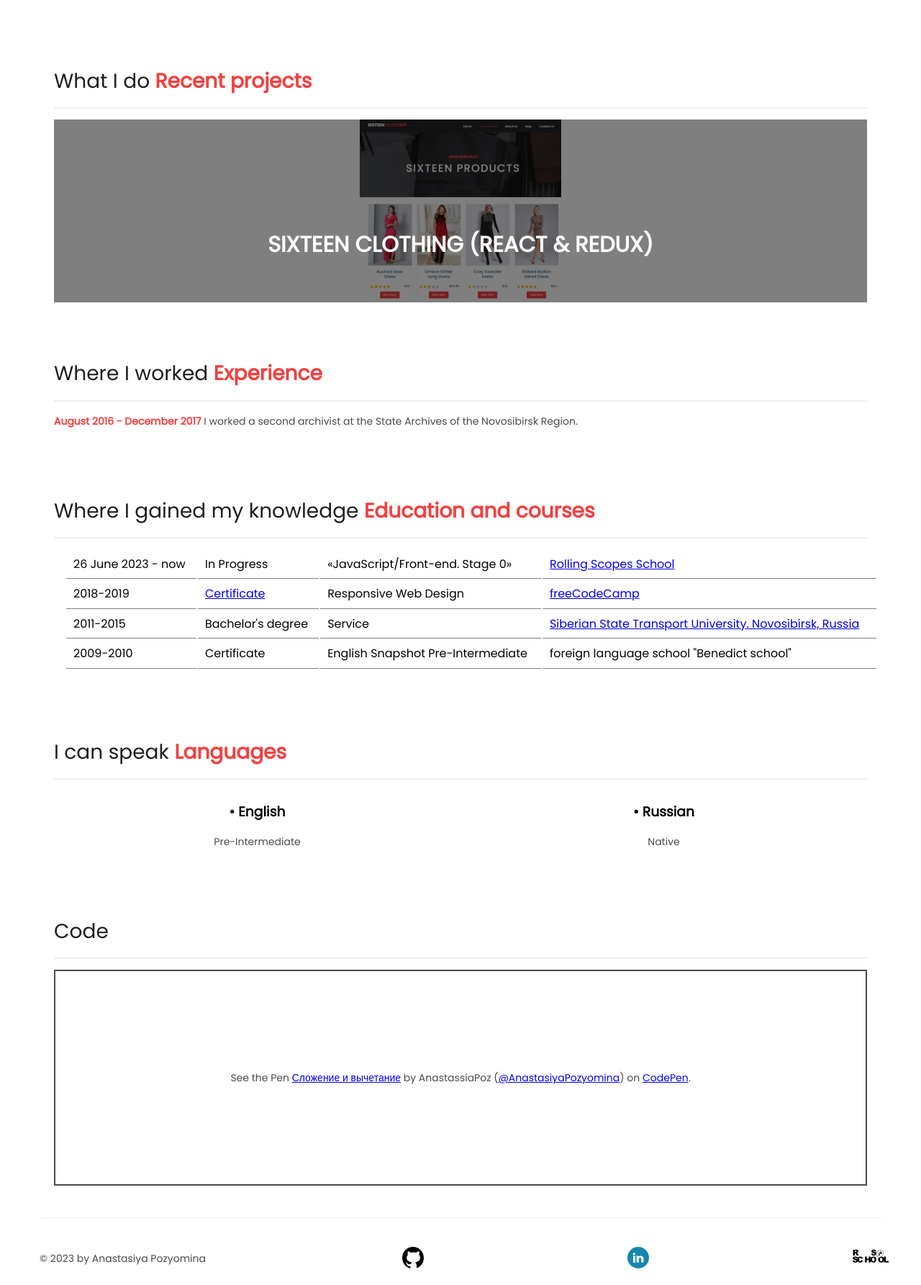
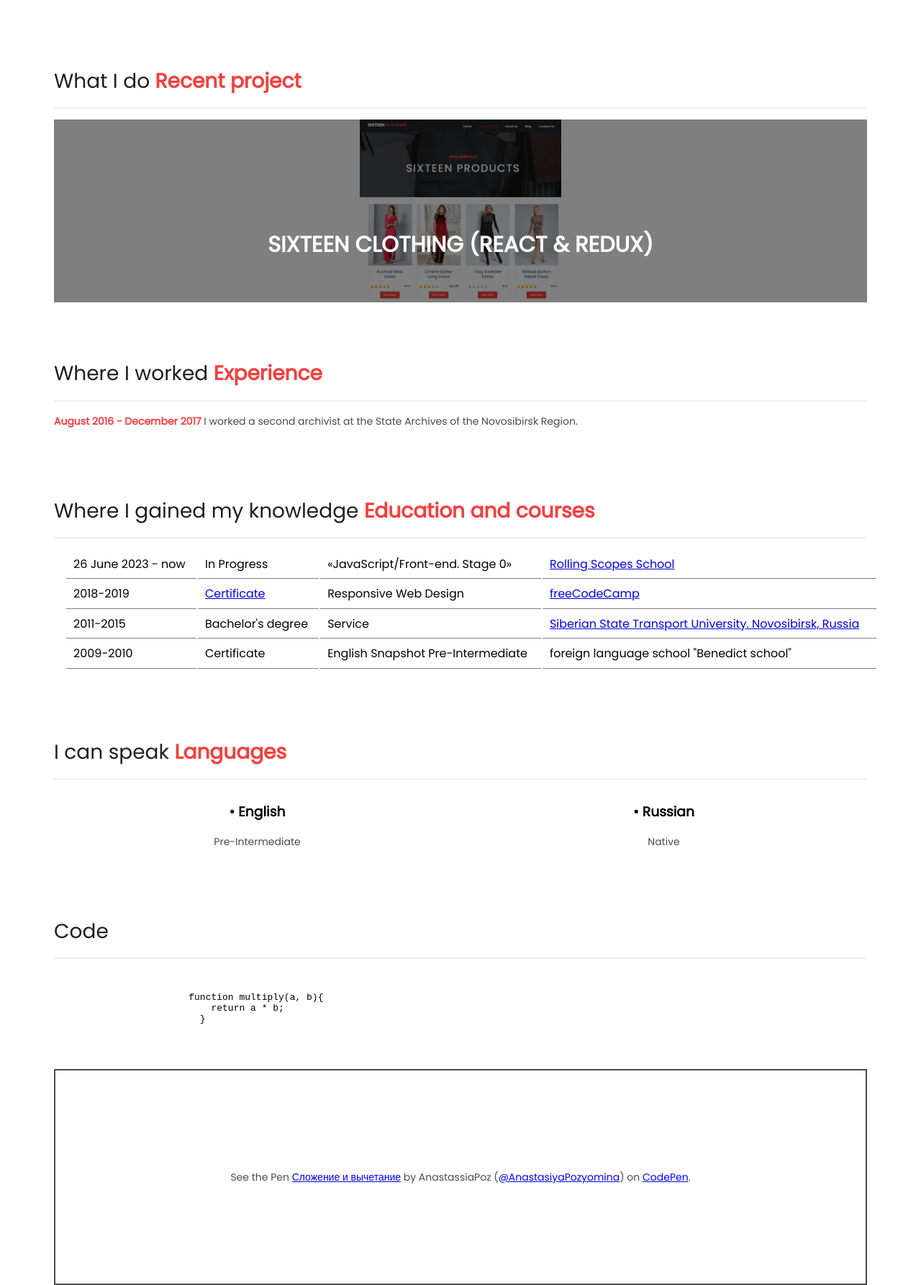
Before and after one commit to AnastasiyaPozyomina/rsschool-cv, a plain HTML site: page index.html in a window 1280 px wide. Shown: the part 779-2564 px from the top of the page at 72% size. Drawn offline with Linux system fonts and the light colour scheme; a script that the page names is missing.

Commit message:
docs:add code section code

```diff
--- a/index.html
+++ b/index.html
@@ -19,7 +19,7 @@
                         <a href="#skills">Skills</a>
                     </li>
                     <li>
-                        <a href="#projects">Projects</a>
+                        <a href="#projects">Project</a>
                     </li>
                     <li>
                         <a href="#experience">Experience</a>
@@ -29,6 +29,9 @@
                     </li>
                     <li>
                         <a href="#education">Education</a>
+                    </li>
+                    <li>
+                        <a href="#code">Code</a>
                     </li>
                     <li>
                         <a href="#contact">Contact</a>
@@ -60,7 +63,7 @@
 
 
 
-                    <div class="contact">
+                    <div class="contact" id="contact">
                         <ul class="social-list">
                             <li><a class="social-button-item" target="_blank"
                                     href="https://github.com/AnastasiyaPozyomina"><img src="images/github.svg"
@@ -101,7 +104,7 @@
             </section>
 
             <section class="projects" id="projects">
-                <h2 class="projects-title">What I do <strong>Recent projects</strong></h2>
+                <h2 class="projects-title">What I do <strong>Recent project</strong></h2>
 
                 <div class="hover-effect-btn">
                     <img src="images/sixteenclothing.png" alt='official logo GitHub'>
@@ -173,8 +176,17 @@
 
             </section>
 
-            <section>
+            <section id="code">
                 <h2>Code</h2>
+                <code>
+                    <pre>
+                        function multiply(a, b){
+                            return a * b;
+                          }
+                    </pre>
+                </code>
+
+
                 <p class="codepen" data-height="300" data-default-tab="html,result" data-slug-hash="vYQeGLg"
                     data-user="AnastasiyaPozyomina"
                     style="height: 300px; box-sizing: border-box; display: flex; align-items: center; justify-content: center; border: 2px solid; margin: 1em 0; padding: 1em;">
--- a/style.css
+++ b/style.css
@@ -281,3 +281,8 @@ td {
 .hover-effect-btn:hover .button {
     opacity: 1;
 }
+
+code {
+    text-align: left;
+    padding: 20px;
+}
```
